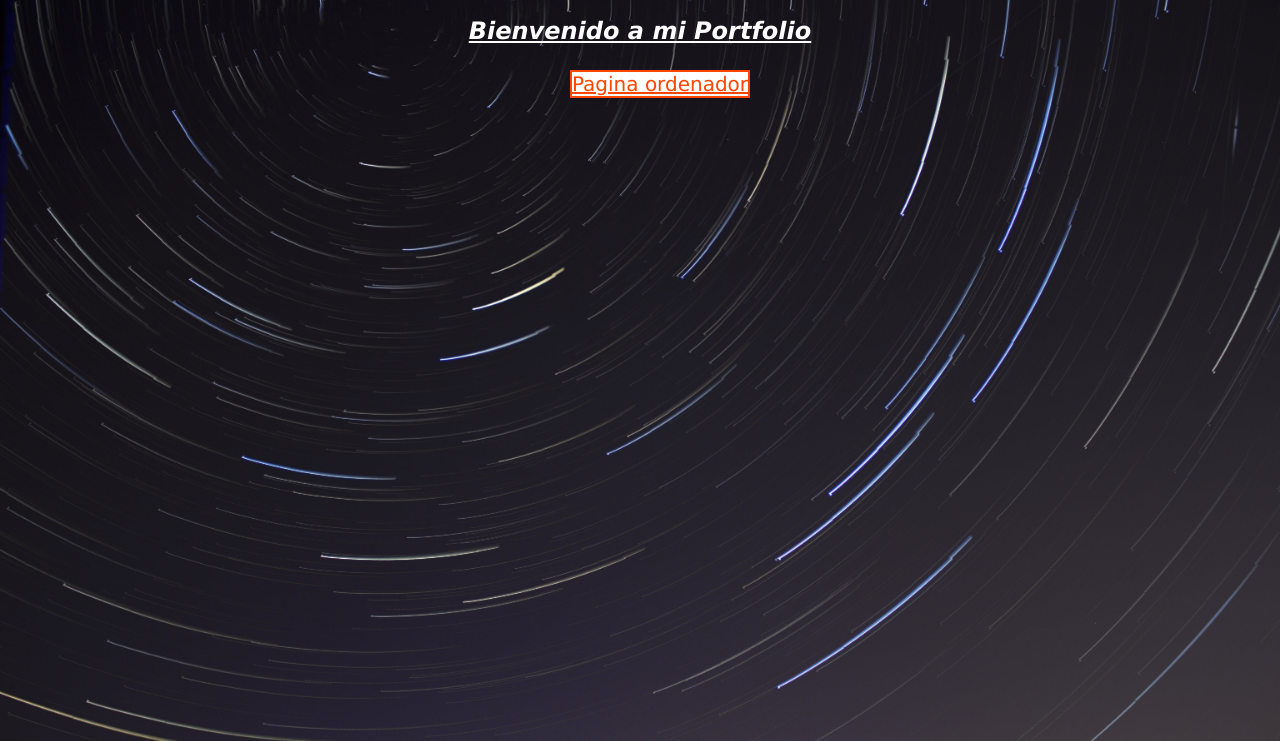
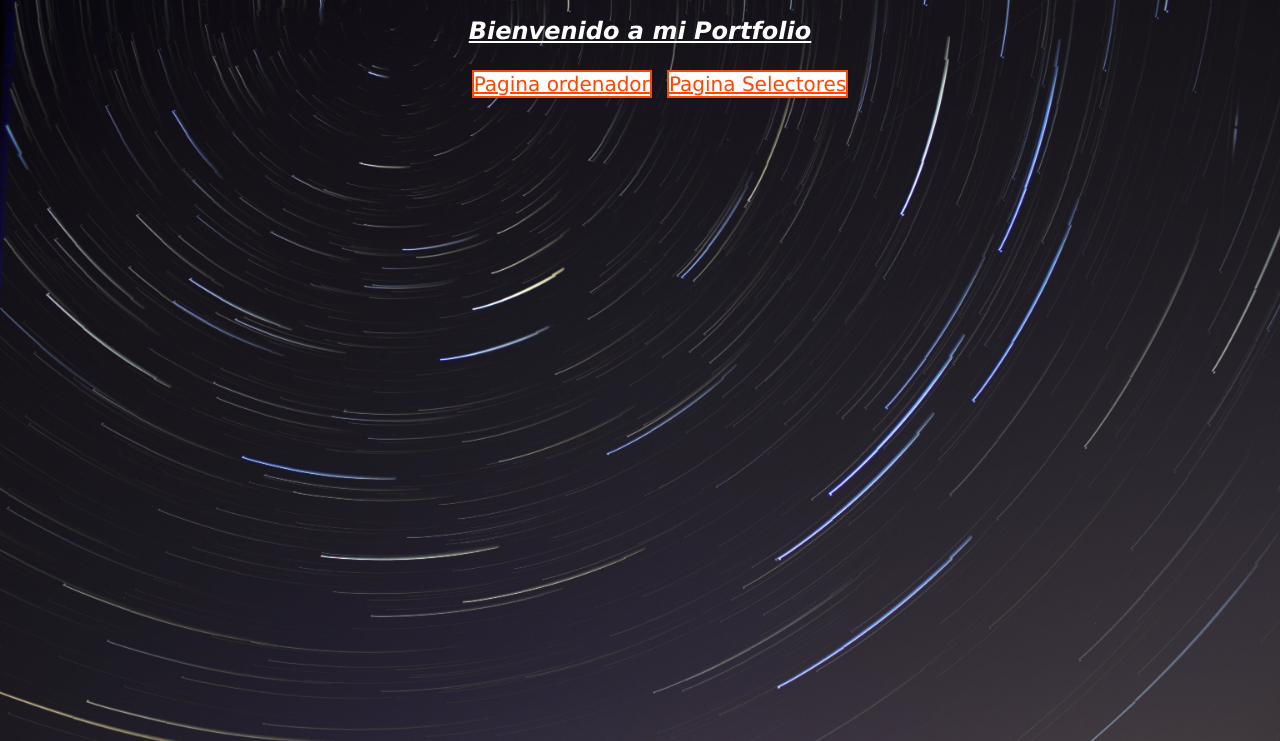
Before and after one commit to al043390/principal, a plain HTML site: page index.html in a window 1280 px wide. Shown: the part 59-800 px from the top of the page. Drawn offline with Linux system fonts and the light colour scheme.

Commit message:
Update index.html

```diff
--- a/index.html
+++ b/index.html
@@ -13,6 +13,7 @@
     <h2 class="subtitulo">Bienvenido a mi Portfolio</h2>
     <ul>
         <li><a href="https://al043390.github.io/PaginaWebOrdenadoresAPuchol/" class="enlace">Pagina ordenador</a></li>
+        <li><a href="https://al043390.github.io/Selectores/" class="enlace">Pagina Selectores</a></li>
     </ul>
 
 </body>
```
